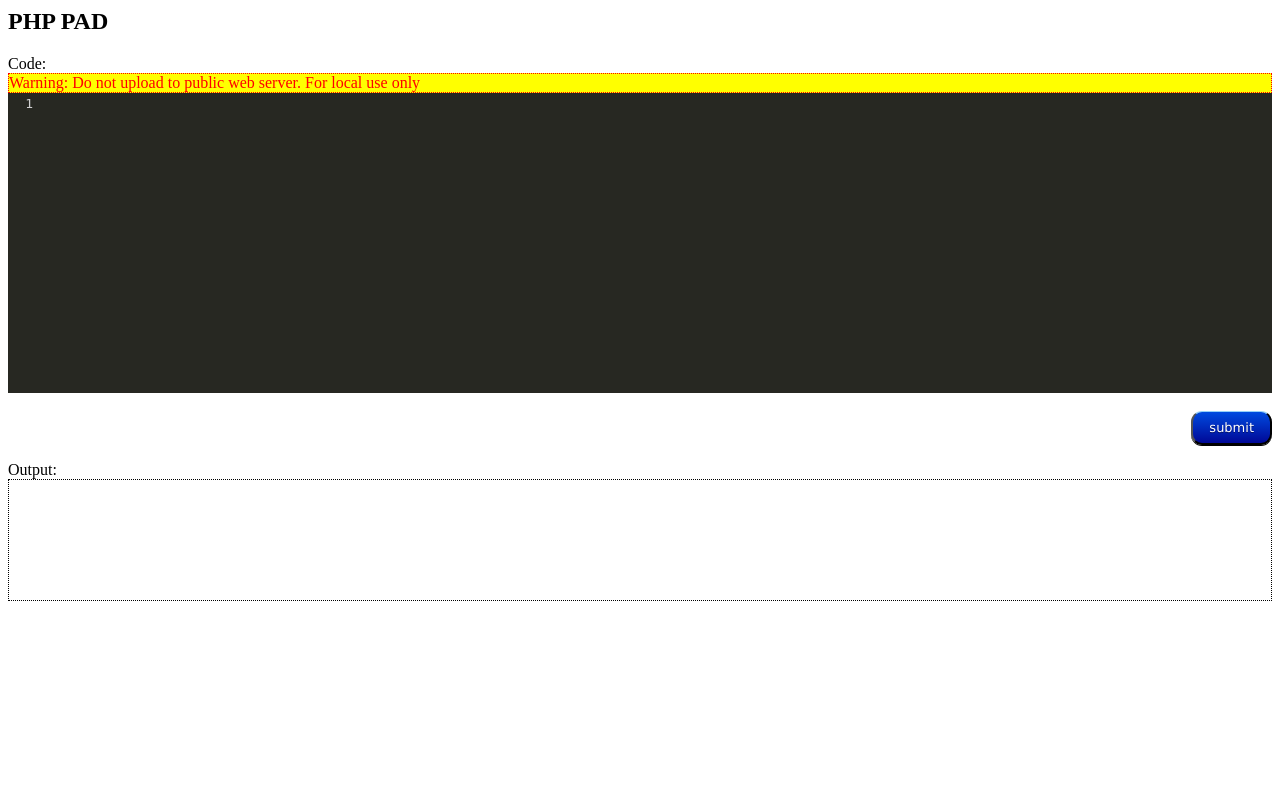
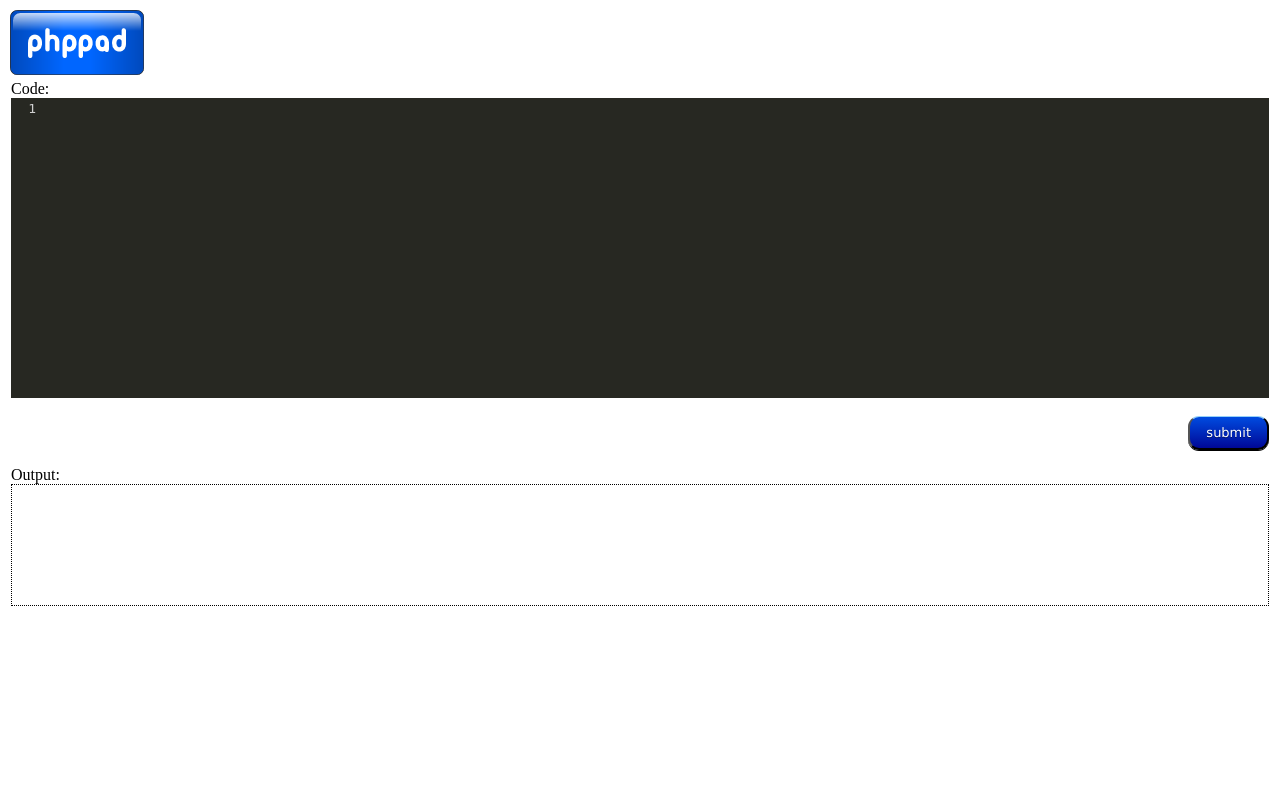
Before and after one commit to jeremejazz/phppad, a PHP site: page /?submit=1 in a window 1280 px wide. Run offline with PHP 8.4, Linux system fonts and the light colour scheme; data that the repository does not hold is empty.

Commit message:
Add logo

```diff
--- a/css/styles.css
+++ b/css/styles.css
@@ -41,3 +41,14 @@
   .bottomtools{
   	text-align: right;
   }
+
+  .logo{
+    background-image: url('../images/logo.png');
+    height:69px;
+    width:137px;
+
+  }
+
+  .content{
+    padding:3px;
+  }
--- a/phppad.php
+++ b/phppad.php
@@ -38,11 +38,19 @@ if (get_magic_quotes_gpc()) {
 
 </head>
 <body>
+    <div class="header">
+    <div class="logo"></div>
+    </div>
+    <div class="content">
+    	Code:
+        <?php
 
-	<h2>PHP PAD</h2>
-
-	Code:
+        if(!$_REQUEST['submit']){
+        ?>
     	<div class="warning">Warning: Do not upload to public web server. For local use only</div>
+        <?php
+    }
+        ?>
     	<form id="myform" method="POST" action = "">
 
     		<textarea id="codearea" name="code" rows="10"><?php echo $_REQUEST['code']; ?></textarea> <br/>
@@ -60,7 +68,7 @@ if (get_magic_quotes_gpc()) {
 
     		?>
     	</div>
-
+</div>
 	<script type="text/javascript">
 
 	window.onkeydown = function(e){
```
Also changed, not shown: images/logo.png (added), images/logo_mirror.png (added). Lines whose indentation alone changed are shown as unchanged.
